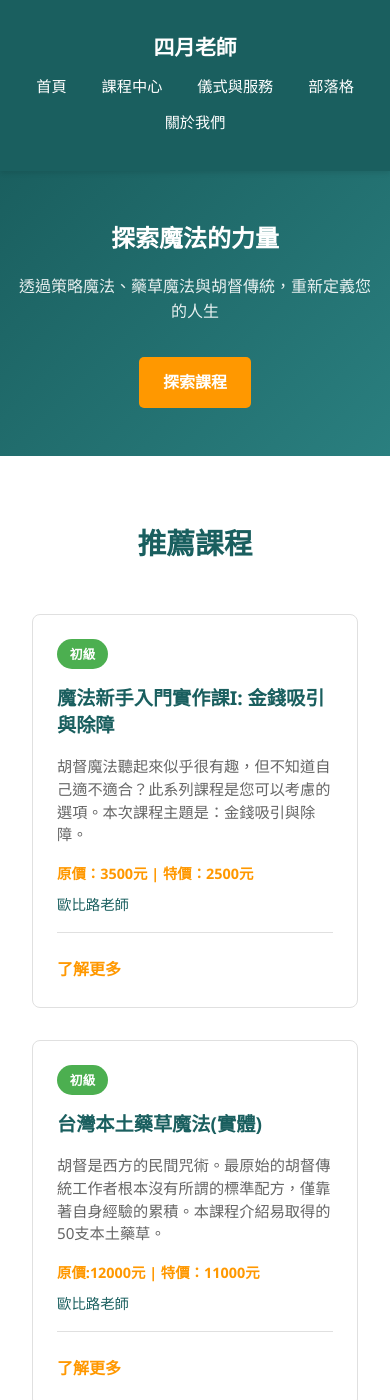
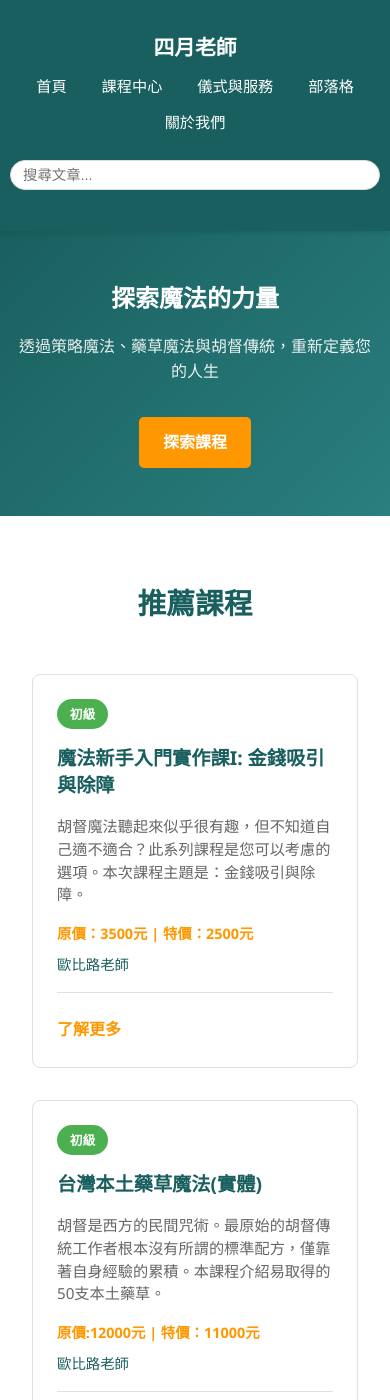
Before and after one commit to light4uliuphone-lang/hoodoo, a Jekyll site: the page built from index.html, in a window 390 px wide and 1400 px high. Built offline with Jekyll 4.4.1, drawn with Linux system fonts in a browser that asks for light colours; comment, search, counter and statistics services are not loaded.

Commit message:
Update default.html

```diff
--- a/_layouts/default.html
+++ b/_layouts/default.html
@@ -5,13 +5,78 @@
     <meta name="viewport" content="width=device-width, initial-scale=1.0">
     <title>{{ page.title | default: site.title }}</title>
     <link rel="stylesheet" href="/css/style.css">
+
+    <style>
+        .nav-search-box {
+            position: relative;
+            margin-left: 20px;
+            display: flex;
+            align-items: center;
+        }
+        #search-input {
+            padding: 6px 12px;
+            border: 1px solid #ddd;
+            border-radius: 20px;
+            font-size: 0.9rem;
+            outline: none;
+            transition: border-color 0.3s;
+            width: 150px; /* 初始寬度 */
+        }
+        #search-input:focus {
+            border-color: #1a5f5f;
+            width: 200px; /* 點擊時伸長 */
+        }
+        /* 搜尋結果浮動視窗 */
+        #results-container {
+            position: absolute;
+            top: 40px;
+            right: 0;
+            width: 300px;
+            background: white;
+            list-style: none;
+            padding: 0;
+            margin: 0;
+            border-radius: 8px;
+            box-shadow: 0 4px 12px rgba(0,0,0,0.15);
+            z-index: 999;
+            max-height: 400px;
+            overflow-y: auto;
+        }
+        #results-container li {
+            border-bottom: 1px solid #eee;
+        }
+        #results-container li:last-child { border: none; }
+        #results-container a {
+            display: block;
+            padding: 12px 15px;
+            color: #333;
+            text-decoration: none;
+            font-size: 0.95rem;
+            line-height: 1.4;
+        }
+        #results-container a:hover {
+            background-color: #f4f8f8;
+            color: #1a5f5f;
+        }
+        #results-container .search-date {
+            font-size: 0.8rem;
+            color: #888;
+            display: block;
+        }
+
+        /* 手機版適應 */
+        @media (max-width: 768px) {
+            .nav-container { flex-direction: column; }
+            .nav-search-box { margin: 10px 0; width: 100%; }
+            #search-input { width: 100% !important; }
+            #results-container { width: 100%; left: 0; }
+        }
+    </style>
 </head>
 <body>
 <nav class="navbar">
     <div class="nav-container">
         <div class="logo">四月老師</div>
-
-
 
         <ul class="nav-menu">
             <li><a href="{{ '/index.html' | relative_url }}">首頁</a></li>
@@ -20,6 +85,11 @@
             <li><a href="{{ '/blog/index.html' | relative_url }}">部落格</a></li>
             <li><a href="{{ '/about/' | relative_url }}">關於我們</a></li>
         </ul>
+
+        <div class="nav-search-box">
+            <input type="text" id="search-input" placeholder="搜尋文章...">
+            <ul id="results-container"></ul>
+        </div>
     </div>
 </nav>
 
@@ -33,5 +103,18 @@
     </footer>
 
     <script src="/js/main.js"></script>
+
+    <script src="https://unpkg.com/simple-jekyll-search@latest/dest/simple-jekyll-search.min.js"></script>
+    <script>
+        window.simpleJekyllSearch = new SimpleJekyllSearch({
+            searchInput: document.getElementById('search-input'),
+            resultsContainer: document.getElementById('results-container'),
+            json: '/search.json',
+            searchResultTemplate: '<li><a href="{url}"><span class="search-date">{date}</span>{title}</a></li>',
+            noResultsText: '<li style="padding: 15px; color: #999;">找不到相關文章</li>',
+            limit: 10,
+            fuzzy: false
+        });
+    </script>
 </body>
 </html>
```
Lines whose indentation alone changed are shown as unchanged.
